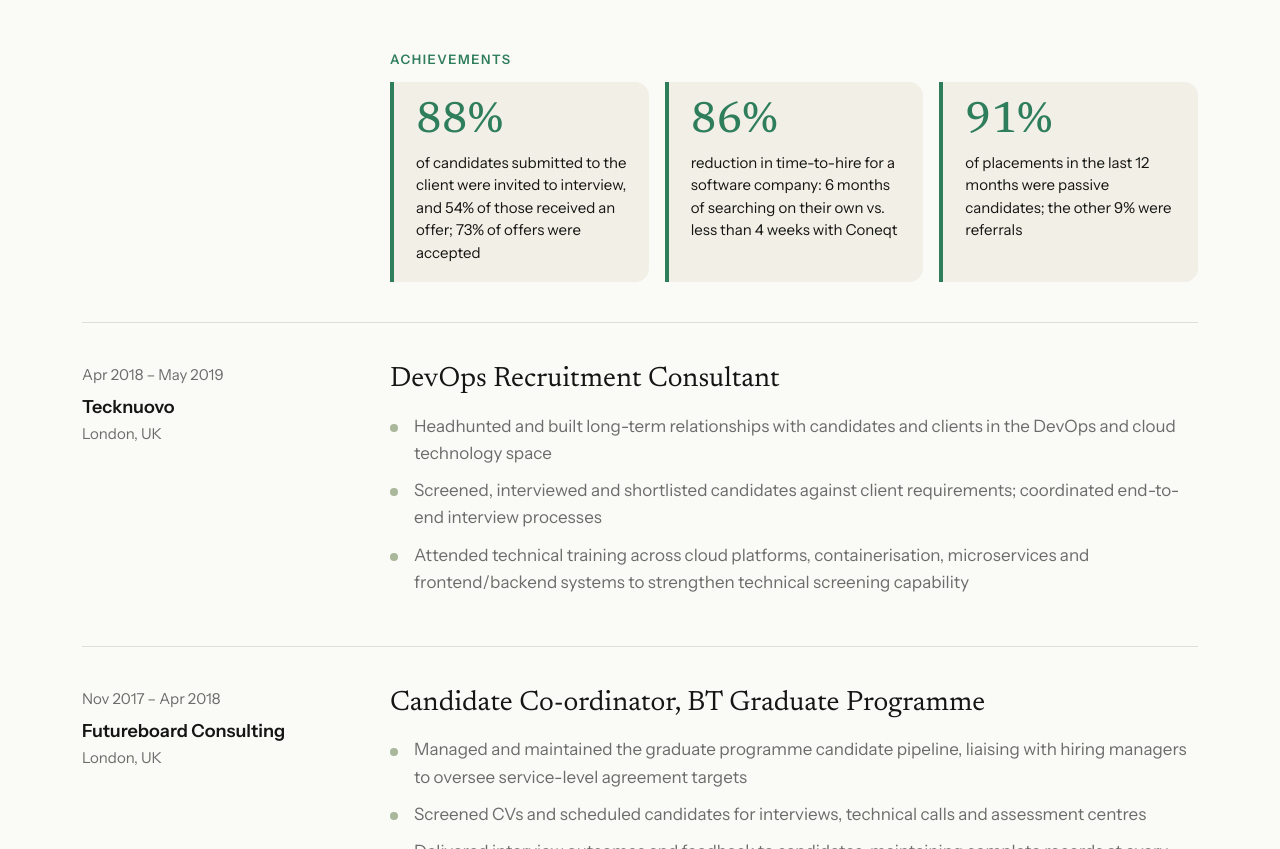
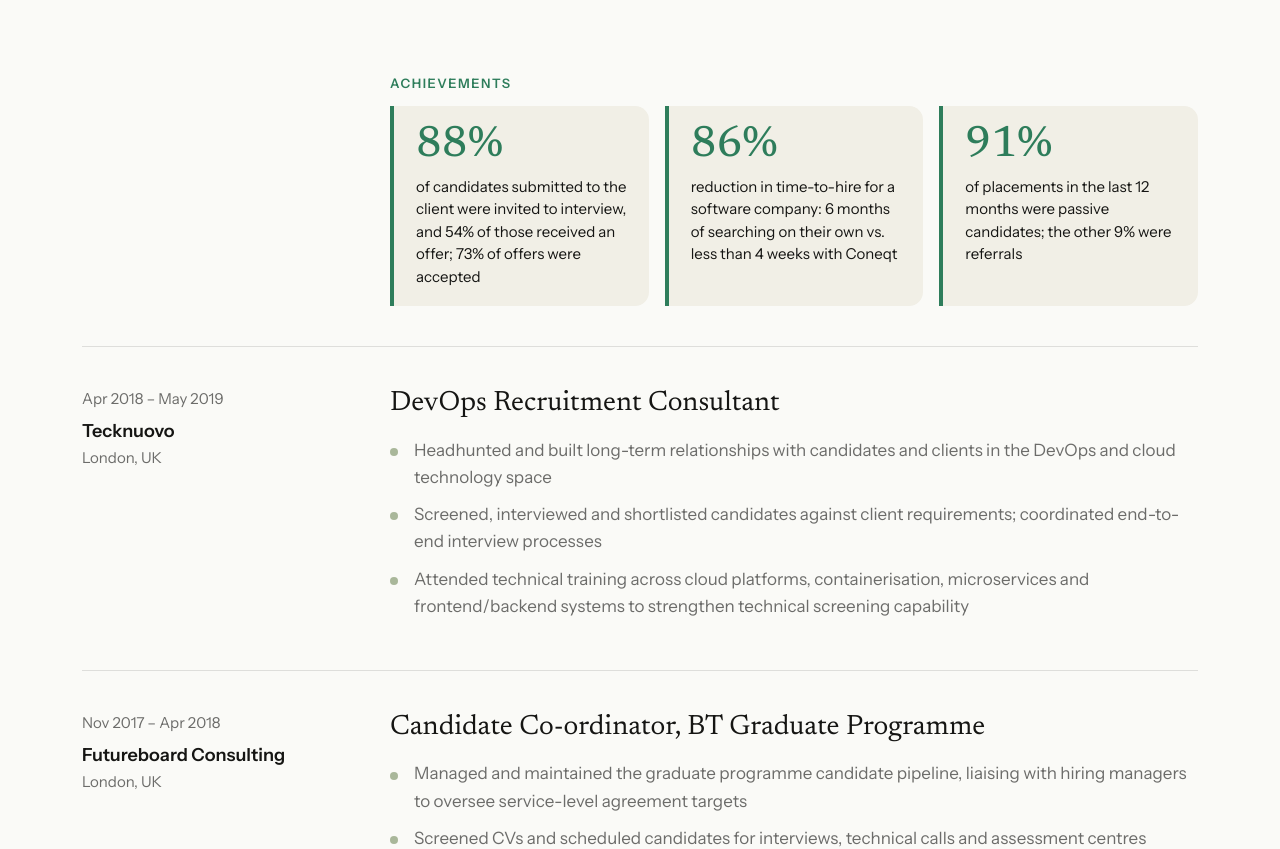
Before and after one commit to sophiaglewis17/sophialewishaaland.com, a plain HTML site: page index.html in a window 1280 px wide. Shown: the part 2970-3819 px from the top of the page. Drawn offline with Linux system fonts and the light colour scheme.

Commit message:
Increase space above Achievements block
Co-Authored-By: Claude Opus 5.5 <noreply@anthropic.com>
Claude-Session: https://claude.ai/code/session_01GmuqSewgFnD8z7omAw1njU

```diff
--- a/index.html
+++ b/index.html
@@ -108,7 +108,7 @@ h3{font-size:22px;font-weight:600;line-height:1.3;margin:0}
 .job li{position:relative;padding-left:24px;margin:0 0 10px;color:var(--muted)}
 .job li::before{content:"";position:absolute;left:0;top:.65em;width:8px;height:8px;border-radius:50%;background:var(--sage)}
 .job.earlier li::before{background:var(--khaki)}
-.wins{margin-top:52px}
+.wins{margin-top:76px}
 .wins-h{margin:0 0 12px;font-size:13px;font-weight:600;letter-spacing:.12em;text-transform:uppercase;color:var(--emerald)}
 .wins-grid{display:grid;grid-template-columns:repeat(3,1fr);gap:16px}
 .win{background:var(--panel);border-left:4px solid var(--emerald);border-radius:0 14px 14px 0;padding:18px 22px}
```
